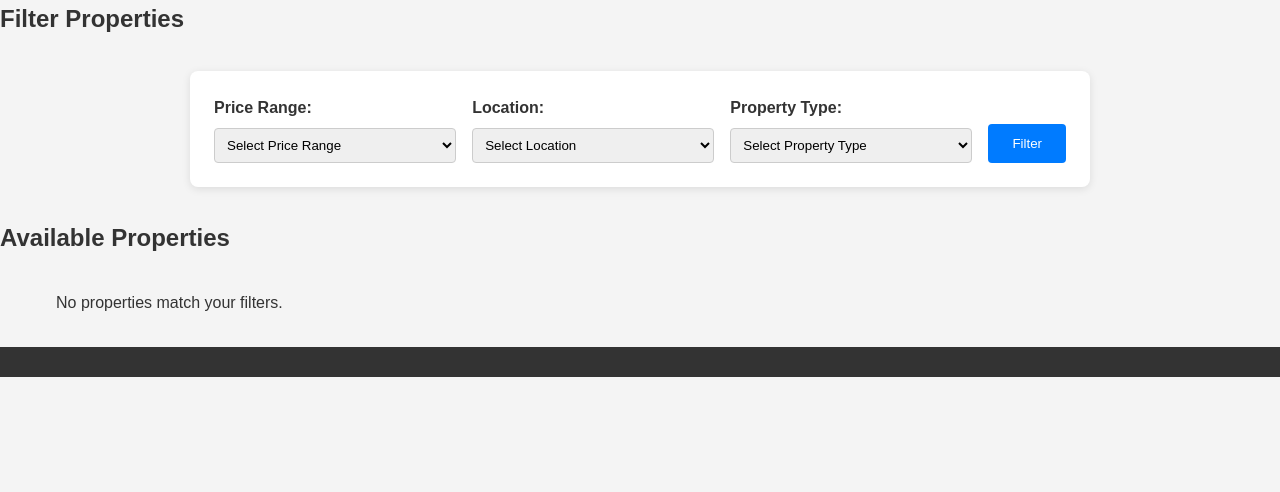
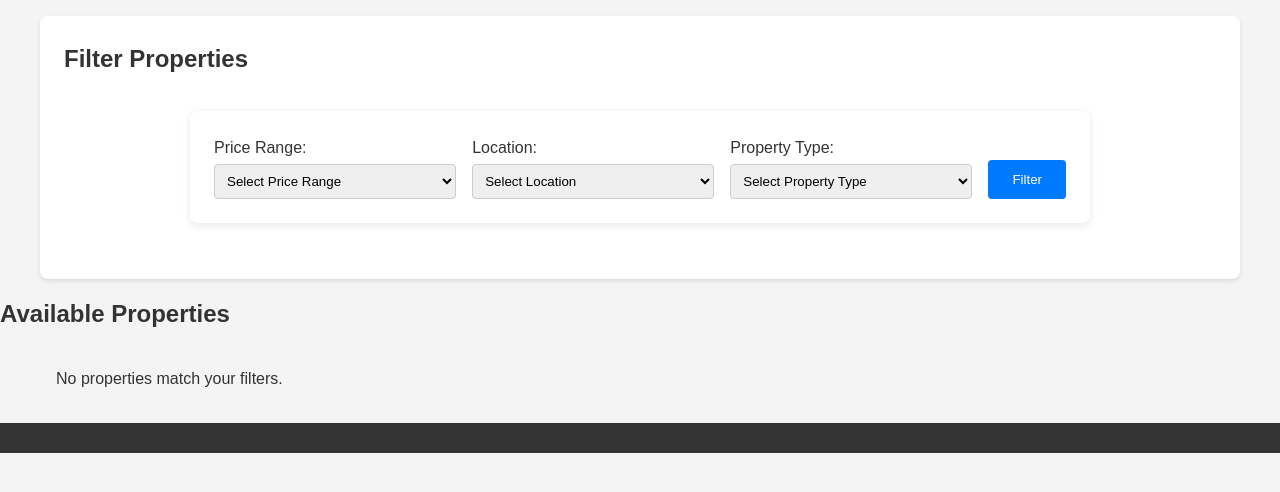
Before and after one commit to rayush23/AryaCodes, a PHP site: page /properties.php in a window 1280 px wide. Shown: the part 101-593 px from the top of the page. Run offline with PHP 8.4, Linux system fonts and the light colour scheme; data that the repository does not hold is empty.

Commit message:
Update properties.css

```diff
--- a/properties.css
+++ b/properties.css
@@ -151,3 +151,49 @@
   footer .social-buttons a:hover {
     color: #ff007f;
   }
+  /* Filter form styling */
+.filters {
+  background: #fff;
+  padding: 1.5rem;
+  border-radius: 8px;
+  box-shadow: 0 2px 4px rgba(0,0,0,0.1);
+  margin: 1rem auto;
+  max-width: 1200px;
+}
+.filter-form {
+  display: flex;
+  flex-wrap: wrap;
+  gap: 1rem;
+  align-items: flex-end;
+}
+.filter-group {
+  display: flex;
+  flex-direction: column;
+  flex: 1 1 200px;
+}
+.filter-group label {
+  margin-bottom: 0.25rem;
+  font-weight: 500;
+}
+.filter-button {
+  padding: 0.6rem 1.2rem;
+  background-color: #18BC9C;
+  color: #fff;
+  border: none;
+  border-radius: 4px;
+  cursor: pointer;
+}
+.filter-button:hover {
+  background-color: #15A589;
+}
+
+/* Favorite star styling */
+.btn-fav {
+  background: none;
+  border: none;
+  cursor: pointer;
+  font-size: 1.5rem;
+  margin-right: 0.5rem;
+}
+.star.on  { color: gold; }
+.star.off { color: #ccc; }
```
